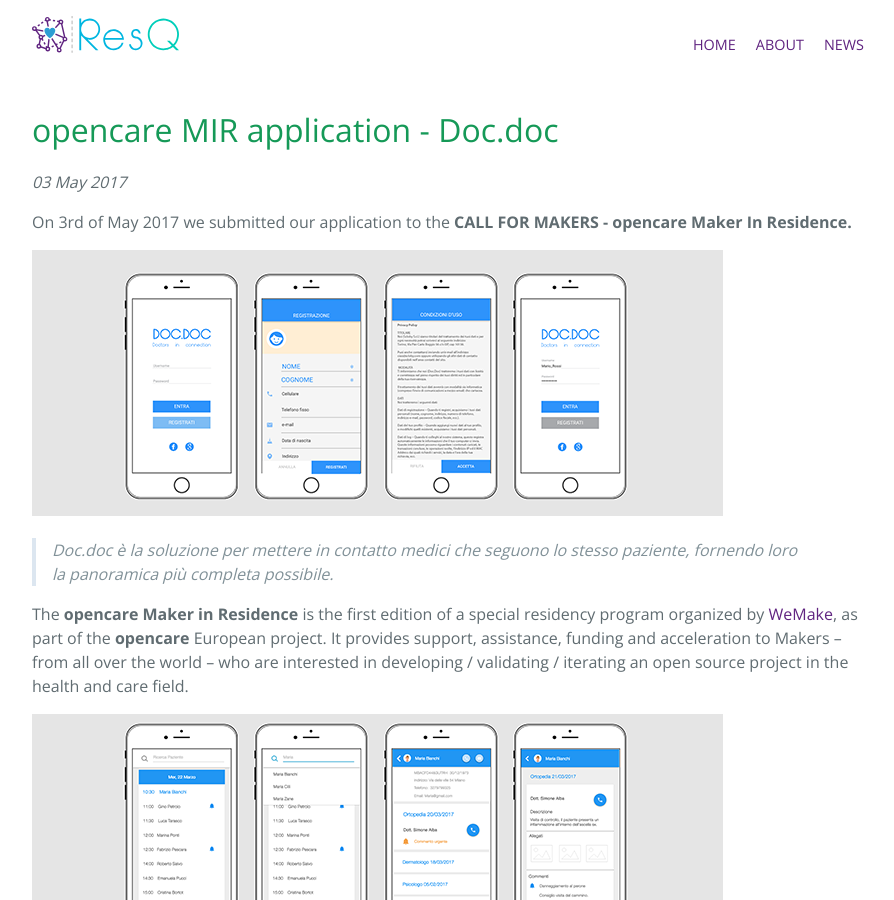
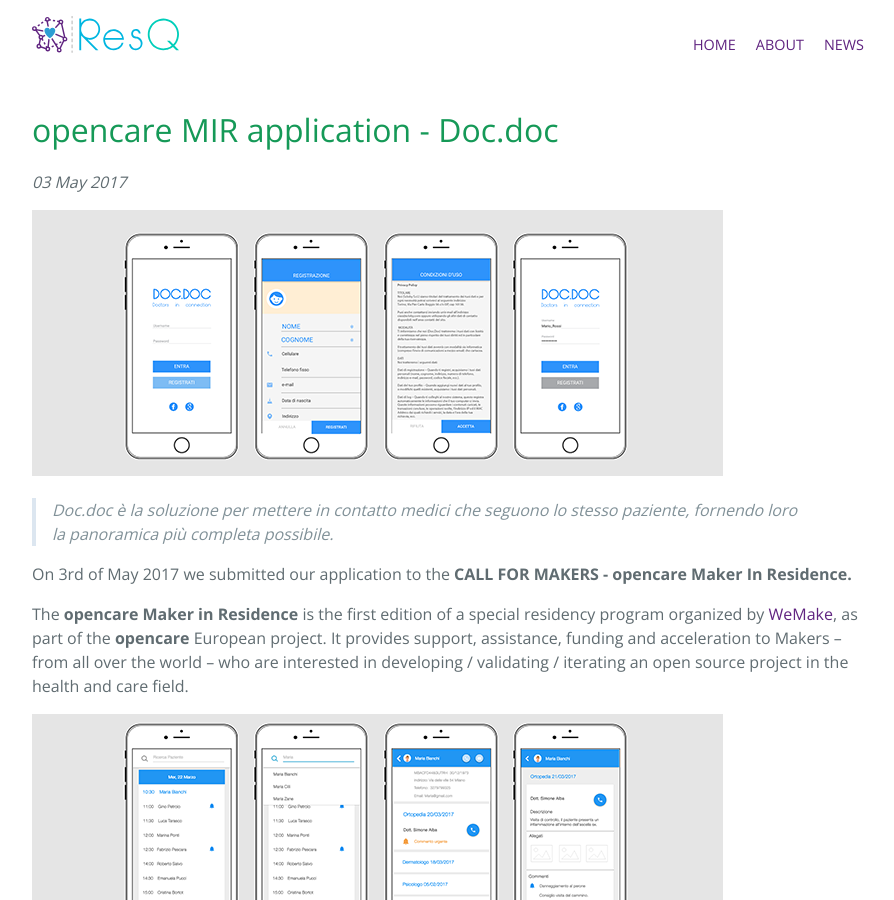
Before and after one commit to opencarecc/ResQ, a Jekyll site: the page built from _posts/2017-05-03-mir-application-doc-doc.md, in a window 1280 px wide and 900 px high. Shown: the whole window, without its empty margins (192-1086 px from the left). Built offline with Jekyll 4.4.1, drawn with Linux system fonts in a browser that asks for light colours; comment, search, counter and statistics services are not loaded.

```diff
--- a/_posts/2017-05-03-mir-application-doc-doc.md
+++ b/_posts/2017-05-03-mir-application-doc-doc.md
@@ -8,12 +8,12 @@ categories: news
 by: "Silvia"
 published: true
 ---
-On 3rd of May 2017 we submitted our application to the <b>CALL FOR MAKERS - opencare Maker In Residence.</b>
 
 <img src="https://opencarecc.github.io/ResQ/assets/ResQ-post-img-Doc-doc-board-01.png" alt="Doc.doc">
 
 <blockquote><i>Doc.doc è la soluzione per mettere in contatto medici che seguono lo stesso paziente, fornendo loro la panoramica più completa possibile.</i></blockquote>
 
+On 3rd of May 2017 we submitted our application to the <b>CALL FOR MAKERS - opencare Maker In Residence.</b>
 
 The <b>opencare Maker in Residence</b> is the first edition of a special residency program organized by [WeMake](wemake.cc), as part of the <b>opencare</b> European project. It provides support, assistance, funding and acceleration to Makers – from all over the world – who are interested in developing / validating / iterating an open source project in the health and care field.
 
```
